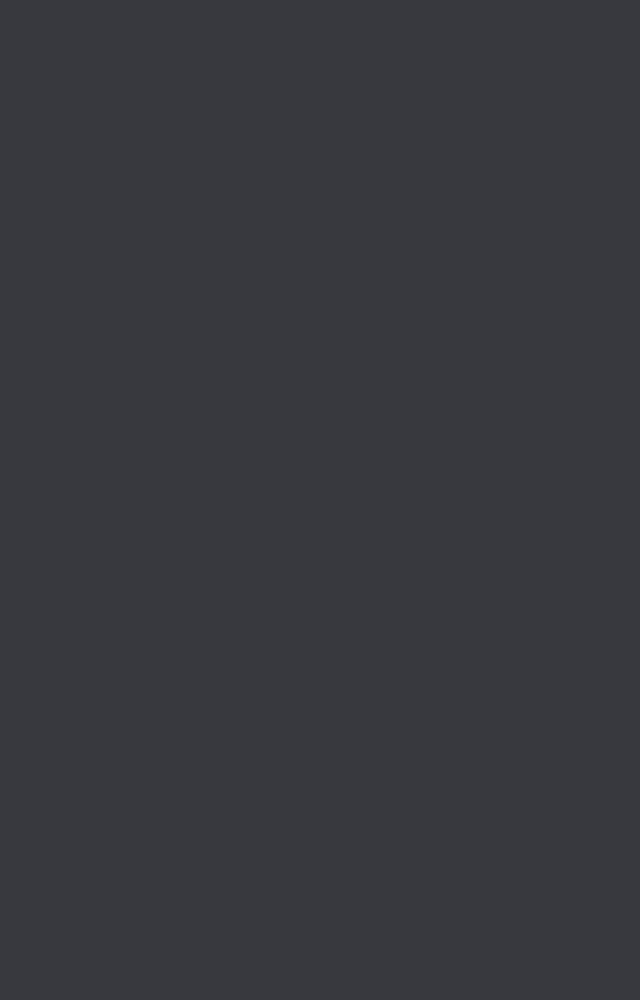
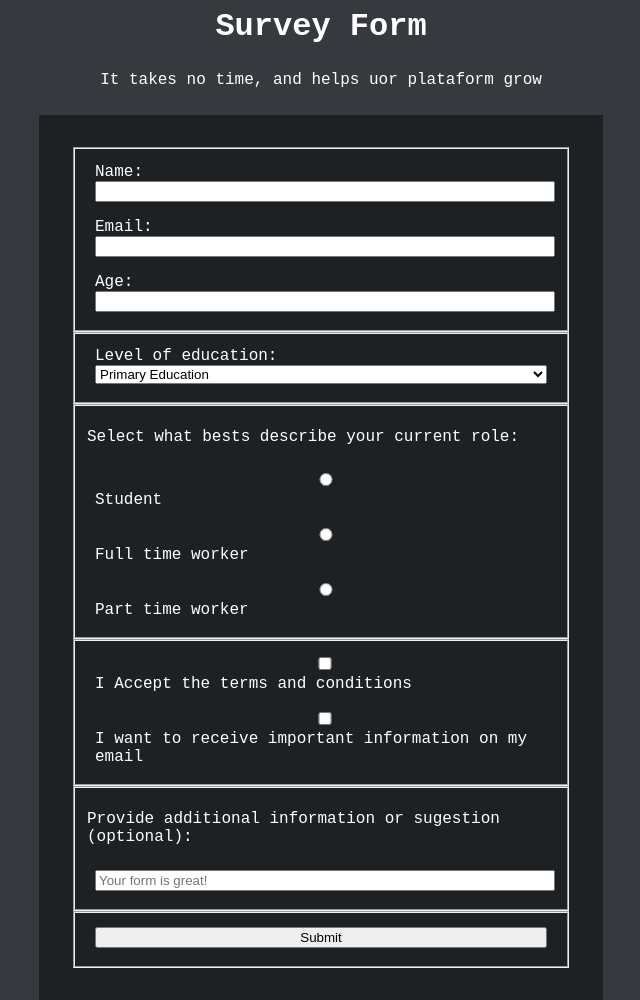
Before and after one commit to Ktioru/Survey-Form, a plain HTML site: page index.html in a window 1280 px wide. Shown: the whole page, without its empty margins (319-959 px from the left). Before the commit the page ends 800 px from the top, so only its background shows below. Drawn offline with Linux system fonts and the light colour scheme.

Commit message:
Add form content

```diff
--- a/index.html
+++ b/index.html
@@ -8,6 +8,42 @@
     <link rel="stylesheet" href="styles.css">
 </head>
 <body>
-
+    <h1 id="title">Survey Form</h1>
+    <p id="description">It takes no time, and helps uor plataform grow</p>
+    <form id="survey-form">
+        <fieldset>
+        <label id="name-label">Name: <input id="name" type="text" required></label>
+        <label id="email-label">Email: <input id="email" type="text" required></label>
+        <label id="age-label">Age: <input id="number" type="number"></label>
+    </fieldset>
+    <fieldset>
+        <label id="dropdown-label">Level of education:
+            <select id="dropdown" required>
+                <option>Primary Education</option>
+                <option>Secondary Education</option>
+                <option>Higher Education</option>
+                <option>Master's Degree</option>
+                <option>Ph.D</option>
+            </select>
+        </fieldset>
+        <fieldset>
+            <p>Select what bests describe your current role:</p>
+            <label id="student-label"><input type="radio" name="role"> Student</label>
+            <label id="full-label"><input type="radio" name="role"> Full time worker</label>
+            <label id="part-label"><input type="radio" name="role"> Part time worker</label>
+        </label>
+    </fieldset>
+    <fieldset>
+        <label id="terms-label"><input type="checkbox" value="terms" required> I Accept the <a>terms and conditions</a></label>
+        <label id="receive-label"><input type="checkbox" value="receive"> I want to receive important information on my email</label>
+    </fieldset>
+    <fieldset>
+        <p>Provide additional information or sugestion (optional):</p>
+        <label id="additional-information"> <input type="textarea" placeholder="Your form is great!"></label>
+    </fieldset>
+    <fieldset>
+        <label><input type="button" id="submit" value="Submit"></label>
+    </fieldset>
+    </form>
 </body>
 </html>
--- a/styles.css
+++ b/styles.css
@@ -23,7 +23,6 @@ body {
     width: 90vh;
     min-width: 300px;
     max-width: 500px;
-    height: 80vh;
     background-color: #1e2124;
     margin: auto;
     padding: 2rem;
@@ -31,6 +30,12 @@ body {
 }
 
 label {
-    display: inline-block;
+    display: block;
+    padding: 0.5rem;
+
 
 }
+
+input, textarea, select {
+    width: 100%;
+}
```
